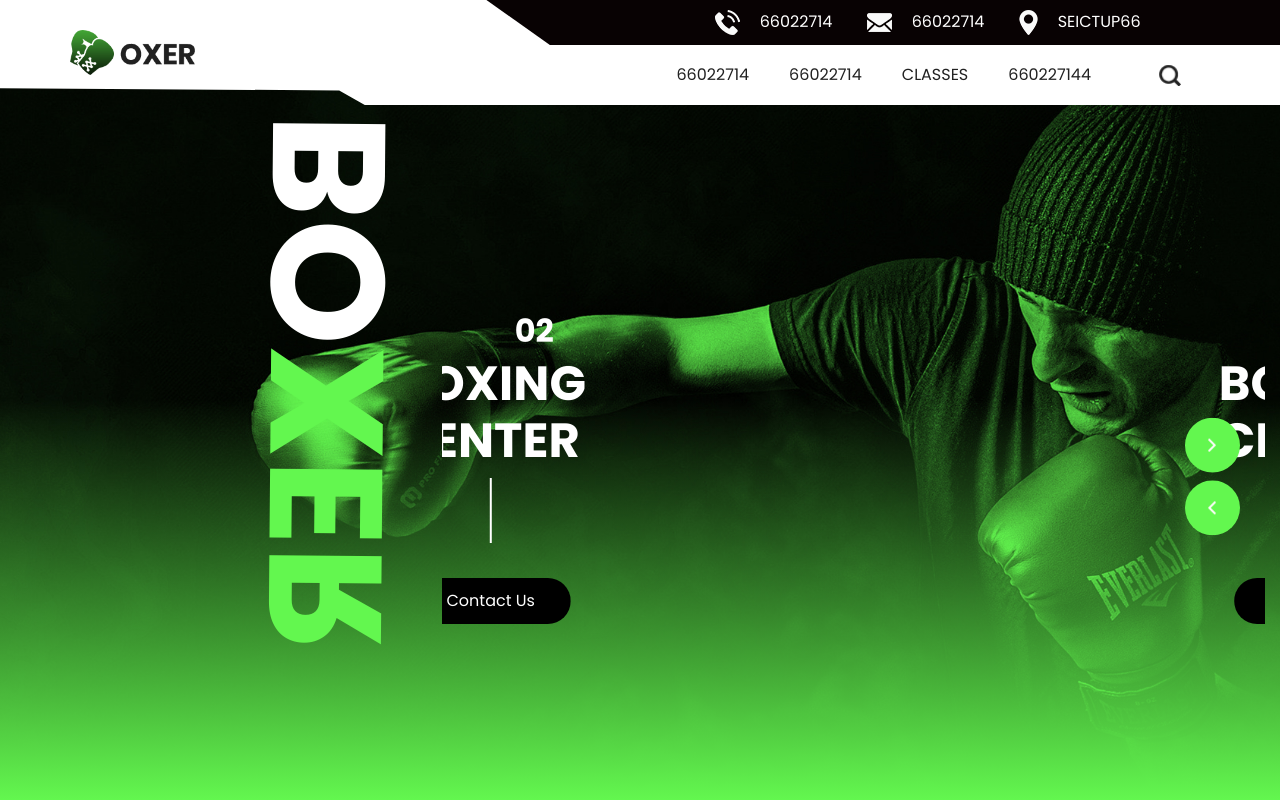
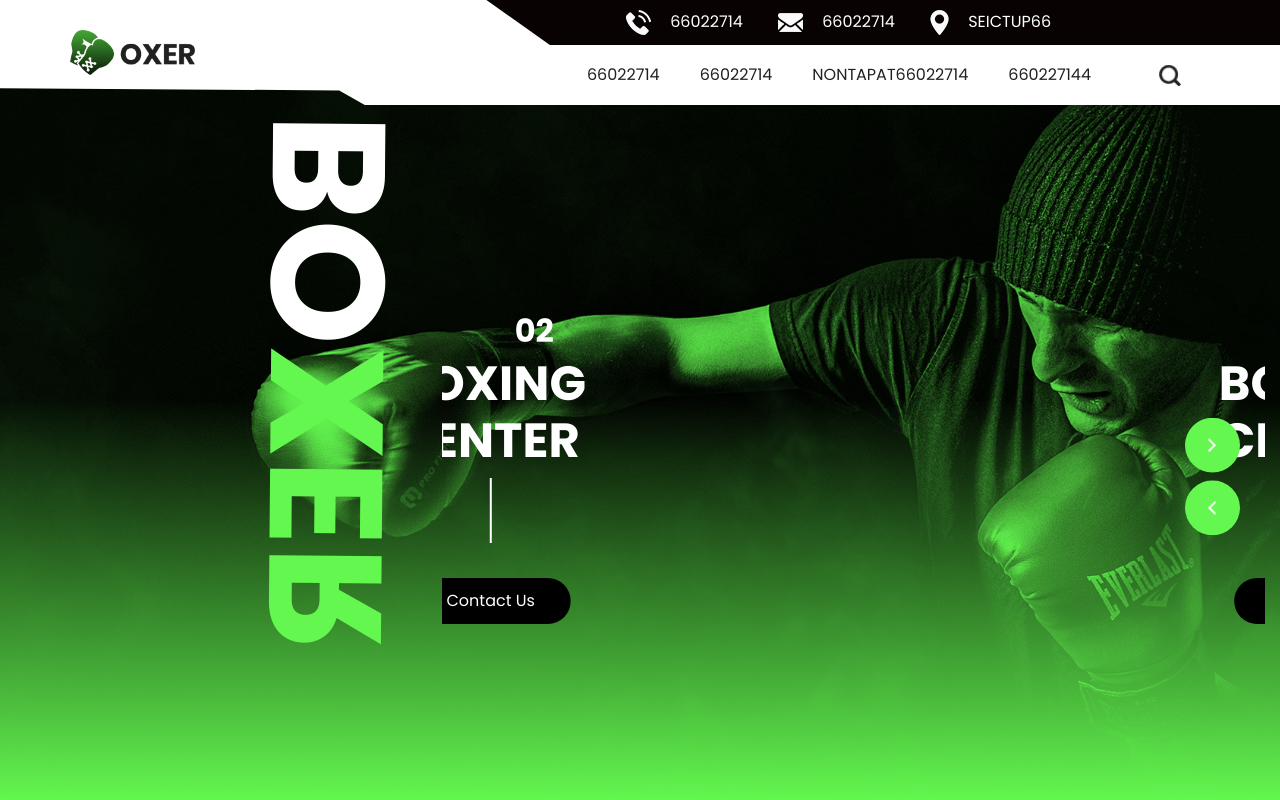
Before and after one commit to NontapatJeans/66022714, a plain HTML site: page index.html in a window 1280 px wide. Shown: the top 800 px of the page. Drawn offline with nearby package versions, Linux system fonts and the light colour scheme; some packages are replaced by stand-ins of ours; a web font is replaced by a local one.

Commit message:
Update index.html

```diff
--- a/index.html
+++ b/index.html
@@ -78,7 +78,7 @@
                         <a class="nav-link" href="about.html">66022714 </a>
                       </li>
                       <li class="nav-item">
-                        <a class="nav-link" href="class.html"> Classes </a>
+                        <a class="nav-link" href="class.html"> Nontapat66022714 </a>
                       </li>
                       <li class="nav-item">
                         <a class="nav-link" href="blog.html">660227144</a>
```
